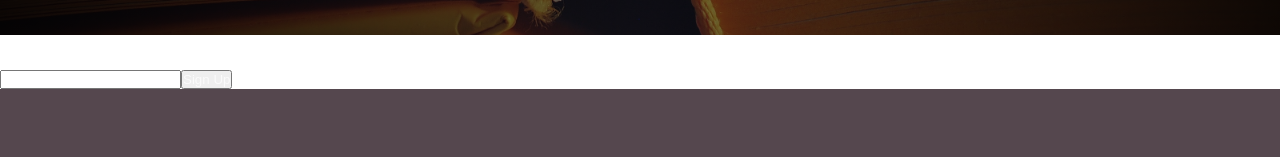
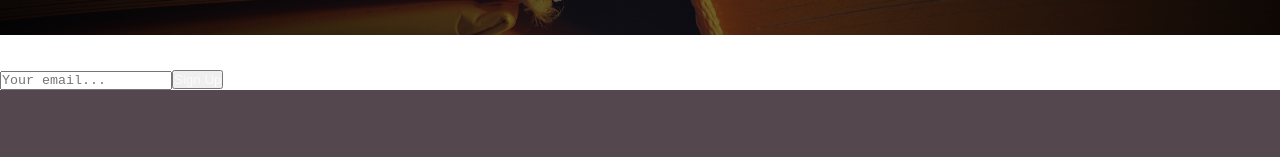
Before and after one commit to Ljusaj123/Bookie, a Next.js app: page /home in a window 1280 px wide. Shown: the part 365-522 px from the top of the page. Built offline with nearby package versions, Linux system fonts and the light colour scheme.

Commit message:
dodan placeholder u input

```diff
--- a/modules/newsletter.js
+++ b/modules/newsletter.js
@@ -4,7 +4,7 @@ const Newsletter = () => {
             <div className="newsletter-container">
                 <h1>Sign up to our newsletter</h1>
                 <div className="sign-in">
-                    <input type="email" />
+                    <input type="email" placeholder="Your email..." />
                     <button>
                         Sign Up
                     </button>
```
